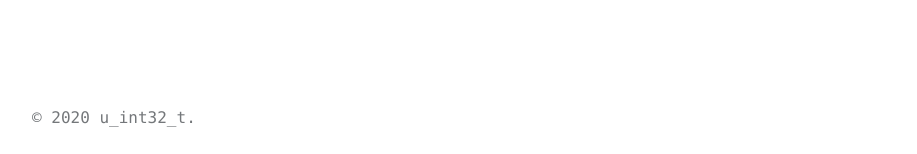
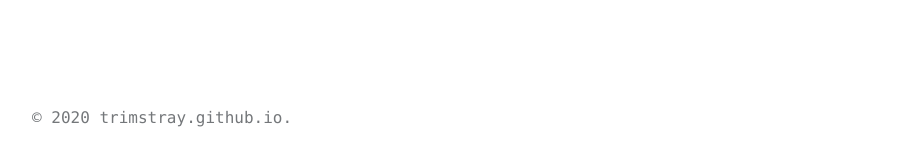
Before and after one commit to morristech/trimstray.github.io, a Jekyll site: the page built from posts.md, in a window 1280 px wide and 900 px high, scrolled down 11090 px. Shown: the part 743-897 px from the top of the window, without its empty margins (180-1097 px from the left). Built offline with Jekyll 4.4.1, drawn with Linux system fonts in a browser that asks for light colours.

Commit message:
update title - signed-off-by: trimstray <trimstray@gmail.com>

```diff
--- a/_config.yml
+++ b/_config.yml
@@ -15,7 +15,7 @@
 # in the templates via {{ site.myvariable }}.
 remote_theme: mmistakes/jekyll-theme-basically-basic
 lang: pl-PL
-title: u_int32_t
+title: trimstray.github.io
 email: trimstray@gmail.com
 tagline: "*NIX & SYSOPS & SECURITY"
 description: >-
```
